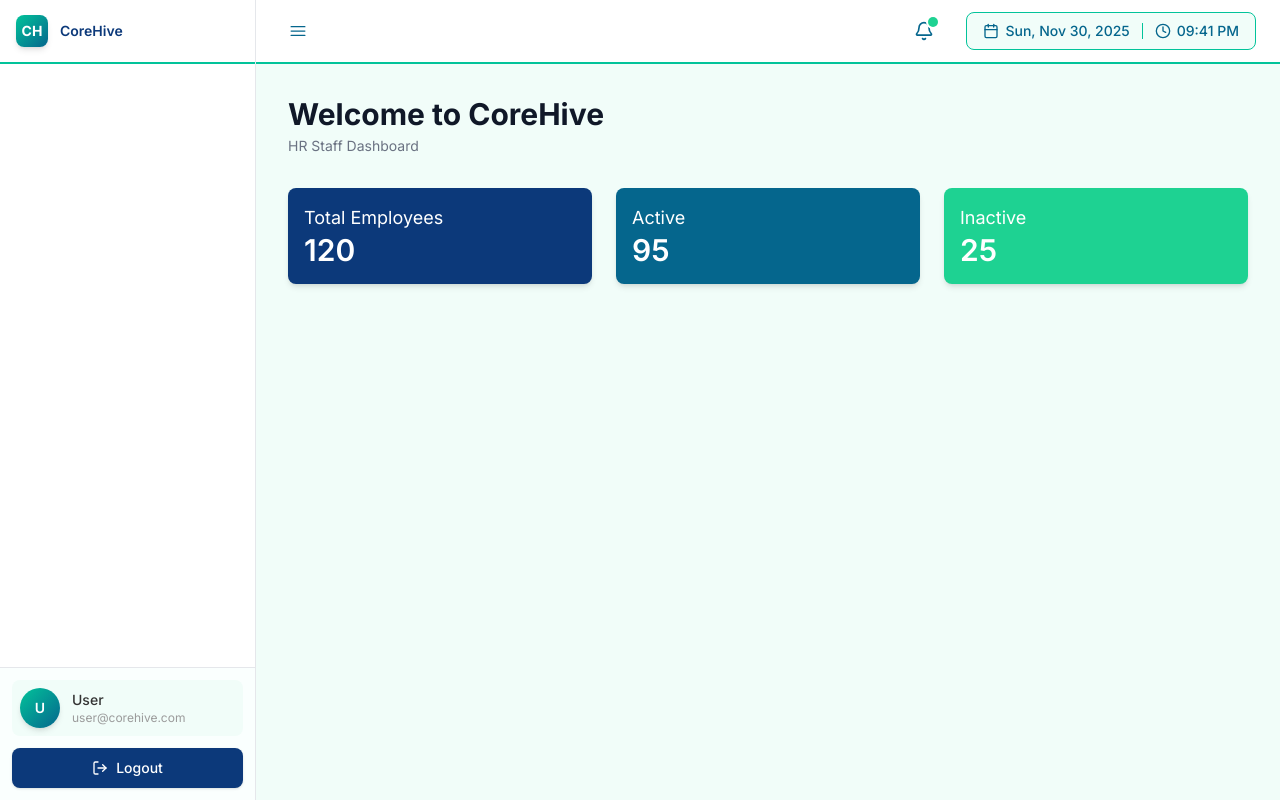
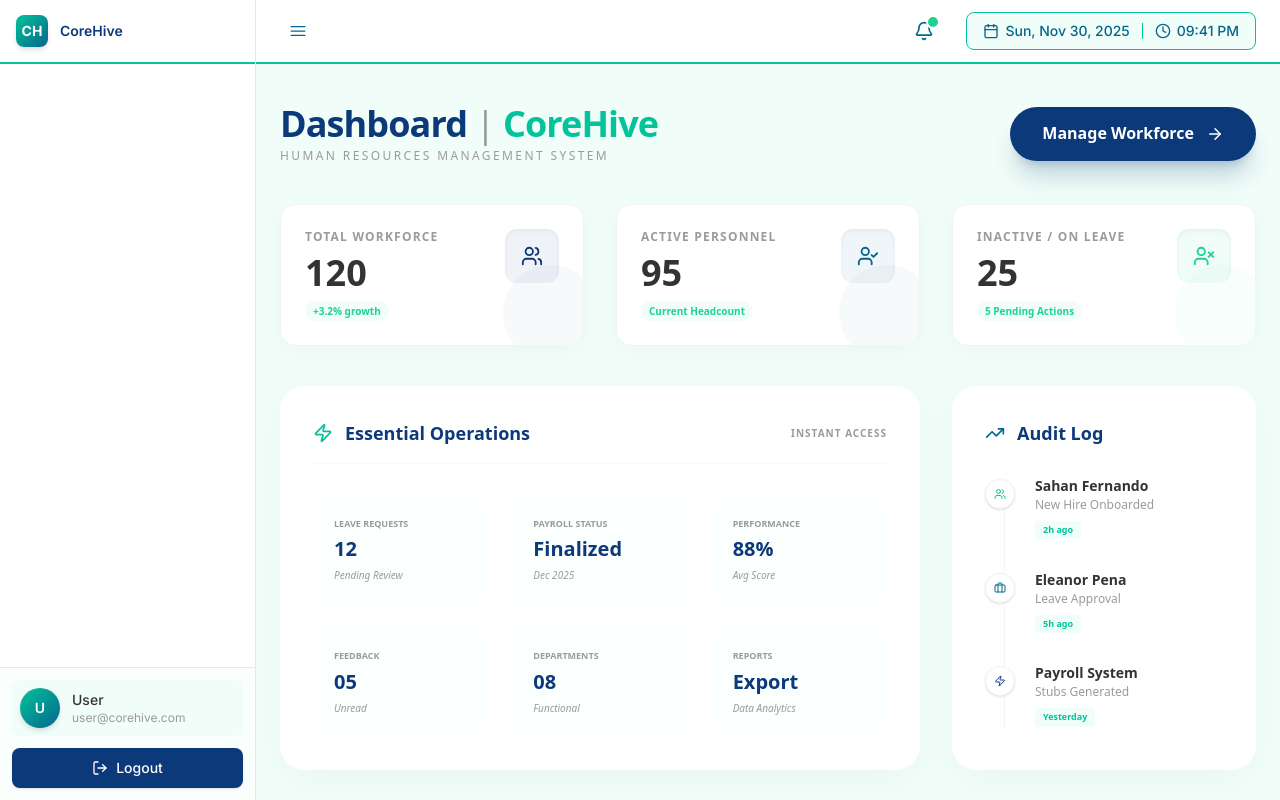
Before and after one commit to She-han/CoreHive-SaaS_HR_Platform, a React (Vite) app in the folder frontend/: page /hr_staff/dashboard in a window 1280 px wide. Built offline with nearby package versions, Linux system fonts and the light colour scheme.

Commit message:
updated Dashboard UI

```diff
--- a/frontend/src/components/hrstaff/StatCard.jsx
+++ b/frontend/src/components/hrstaff/StatCard.jsx
@@ -1,8 +1,38 @@
-export default function StatsCard({ title, value, color }) {
+import React from 'react';
+
+const StatsCard = ({ title, value, icon, color, trend }) => {
   return (
-    <div className={`${color} text-white p-4 rounded-lg shadow-md`}>
-      <h3 className="text-lg">{title}</h3>
-      <p className="text-3xl font-semibold">{value}</p>
+    <div className="bg-white p-6 rounded-2xl shadow-[0_4px_20px_rgba(0,0,0,0.03)] border border-gray-100 hover:border-[#02C39A] transition-all duration-300 group overflow-hidden relative">
+      {/* Decorative background element */}
+      <div
+        className="absolute -right-4 -bottom-4 w-24 h-24 rounded-full opacity-[0.03] group-hover:opacity-[0.08] transition-opacity"
+        style={{ backgroundColor: color }}
+      />
+
+      <div className="flex justify-between items-start relative z-10">
+        <div className="space-y-2">
+          <p className="text-[#9B9B9B] text-xs font-bold uppercase tracking-widest">
+            {title}
+          </p>
+          <h2 className="text-4xl font-black text-[#333333]">
+            {value}
+          </h2>
+          <div className="flex items-center gap-1">
+             <span className="text-[10px] font-bold text-[#1ED292] bg-[#F1FDF9] px-2 py-0.5 rounded-full">
+               {trend}
+             </span>
+          </div>
+        </div>
+
+        <div
+          className="p-4 rounded-xl shadow-inner group-hover:rotate-6 transition-transform duration-300"
+          style={{ backgroundColor: `${color}10`, color: color }}
+        >
+          {icon}
+        </div>
+      </div>
     </div>
   );
-}
+};
+
+export default StatsCard;
--- a/frontend/src/pages/hrstaff/HRDashboard.jsx
+++ b/frontend/src/pages/hrstaff/HRDashboard.jsx
@@ -1,44 +1,113 @@
 import React from 'react';
 import StatsCard from '../../components/hrstaff/StatCard.jsx';
-import EmployeeTable from '../../components/hrstaff/employeemanagement/EmployeeTable.jsx';
-import { NavLink, Link } from 'react-router-dom';
+import { Users, UserCheck, UserX, ArrowRight, Zap, TrendingUp, PieChart, Briefcase } from 'lucide-react';
+import { Link } from 'react-router-dom';
 
 function HRDashboard() {
   return (
-    <div style={{ backgroundColor: '#F1FDF9' }} className="min-h-screen">
-      <div className="max-w-7xl mx-auto px-4 sm:px-6 lg:px-8 py-8 space-y-8">
+    <div className="min-h-screen bg-[#F1FDF9] font-sans text-[#333333] antialiased">
+      <div className="max-w-7xl mx-auto px-6 py-10 space-y-10">
 
-        {/* Header */}
-        <div className="flex justify-between items-center">
+        {/* REFINED PROFESSIONAL HEADER */}
+        <div className="flex flex-col md:flex-row md:items-center justify-between gap-6">
           <div>
-            <h1 className="text-3xl font-bold text-gray-900">
-              Welcome to CoreHive
+            <h1 className="text-3xl font-extrabold text-[#0C397A] tracking-tight md:text-4xl">
+              Dashboard <span className="text-[#9B9B9B] font-light">|</span> <span className="text-[#02C39A]">CoreHive</span>
             </h1>
-            <p className="text-sm text-gray-500 mt-1">
-              HR Staff Dashboard
+            <p className="text-[#9B9B9B] font-medium mt-1 uppercase text-xs tracking-[0.2em]">
+              Human Resources Management System
             </p>
           </div>
+
+          <Link
+            to="/hr_staff/employeemanagement"
+            className="group flex items-center gap-3 px-8 py-3.5 bg-[#0C397A] text-white font-bold rounded-full hover:bg-[#05668D] transition-all duration-300 shadow-xl shadow-[#0C397A]/20"
+          >
+            Manage Workforce
+            <ArrowRight size={18} className="group-hover:translate-x-1 transition-transform" />
+          </Link>
         </div>
 
-        {/* Stats Cards */}
-        <div className="grid grid-cols-1 sm:grid-cols-2 lg:grid-cols-3 gap-6">
+        {/* ANALYTICS STATS GRID */}
+        <div className="grid grid-cols-1 sm:grid-cols-2 lg:grid-cols-3 gap-8">
           <StatsCard
-            title="Total Employees"
+            title="Total Workforce"
             value="120"
-            color="bg-[#0C397A]"
+            icon={<Users size={22} />}
+            color="#0C397A"
+            trend="+3.2% growth"
           />
           <StatsCard
-            title="Active"
+            title="Active Personnel"
             value="95"
-            color="bg-[#05668D]"
+            icon={<UserCheck size={22} />}
+            color="#05668D"
+            trend="Current Headcount"
           />
           <StatsCard
-            title="Inactive"
+            title="Inactive / On Leave"
             value="25"
-            color="bg-[#1ED292]"
+            icon={<UserX size={22} />}
+            color="#1ED292"
+            trend="5 Pending Actions"
           />
         </div>
 
+        <div className="grid grid-cols-1 lg:grid-cols-12 gap-8">
+
+          {/* QUICK OPERATIONS - 7 Columns */}
+          <div className="lg:col-span-8 bg-white p-8 rounded-3xl shadow-[0_10px_40px_rgba(0,0,0,0.03)] border border-white/50">
+            <div className="flex justify-between items-center mb-8 border-b border-gray-50 pb-4">
+              <h3 className="text-lg font-bold text-[#0C397A] flex items-center gap-3">
+                <Zap size={20} className="text-[#02C39A]" /> Essential Operations
+              </h3>
+              <span className="text-[10px] text-[#9B9B9B] font-bold uppercase tracking-widest">Instant Access</span>
+            </div>
+
+            <div className="grid grid-cols-2 md:grid-cols-3 gap-6">
+              {[
+                { label: 'Leave Requests', count: '12', color: '#0C397A', sub: 'Pending Review' },
+                { label: 'Payroll Status', count: 'Finalized', color: '#02C39A', sub: 'Dec 2025' },
+                { label: 'Performance', count: '88%', color: '#05668D', sub: 'Avg Score' },
+                { label: 'Feedback', count: '05', color: '#1ED292', sub: 'Unread' },
+                { label: 'Departments', count: '08', color: '#9B9B9B', sub: 'Functional' },
+                { label: 'Reports', count: 'Export', color: '#333333', sub: 'Data Analytics' }
+              ].map((item) => (
+                <button key={item.label} className="flex flex-col items-start p-5 rounded-2xl bg-[#F1FDF9]/30 border border-transparent hover:border-[#02C39A] hover:bg-white hover:shadow-lg transition-all group text-left">
+                  <span className="text-[9px] font-black uppercase text-[#9B9B9B] group-hover:text-[#02C39A] mb-1">{item.label}</span>
+                  <span className="text-xl font-bold text-[#0C397A]">{item.count}</span>
+                  <span className="text-[10px] text-[#9B9B9B] mt-1 italic">{item.sub}</span>
+                </button>
+              ))}
+            </div>
+          </div>
+
+          {/* ACTIVITY FEED - 4 Columns */}
+          <div className="lg:col-span-4 bg-white p-8 rounded-3xl shadow-[0_10px_40px_rgba(0,0,0,0.03)] border border-white/50">
+            <h3 className="text-lg font-bold text-[#0C397A] mb-8 flex items-center gap-3">
+               <TrendingUp size={20} className="text-[#05668D]" /> Audit Log
+            </h3>
+            <div className="space-y-8 relative before:absolute before:inset-0 before:left-[19px] before:w-px before:bg-gray-100">
+              {[
+                { user: 'Sahan Fernando', action: 'New Hire Onboarded', time: '2h ago', icon: <Users size={12}/>, color: '#02C39A' },
+                { user: 'Eleanor Pena', action: 'Leave Approval', time: '5h ago', icon: <Briefcase size={12}/>, color: '#05668D' },
+                { user: 'Payroll System', action: 'Stubs Generated', time: 'Yesterday', icon: <Zap size={12}/>, color: '#0C397A' }
+              ].map((activity, idx) => (
+                <div key={idx} className="flex gap-5 items-start relative z-10">
+                  <div className="p-2 rounded-full bg-white border border-gray-100 text-gray-400 shadow-sm" style={{ color: activity.color }}>
+                    {activity.icon}
+                  </div>
+                  <div>
+                    <p className="text-sm font-bold text-[#333333] leading-none">{activity.user}</p>
+                    <p className="text-xs text-[#9B9B9B] mt-1">{activity.action}</p>
+                    <span className="inline-block text-[9px] font-bold text-[#02C39A] bg-[#F1FDF9] px-2 py-0.5 rounded mt-2">{activity.time}</span>
+                  </div>
+                </div>
+              ))}
+            </div>
+          </div>
+
+        </div>
       </div>
     </div>
   );
```
